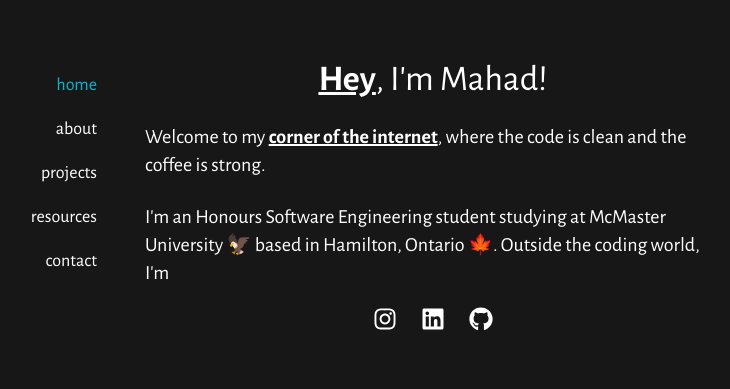
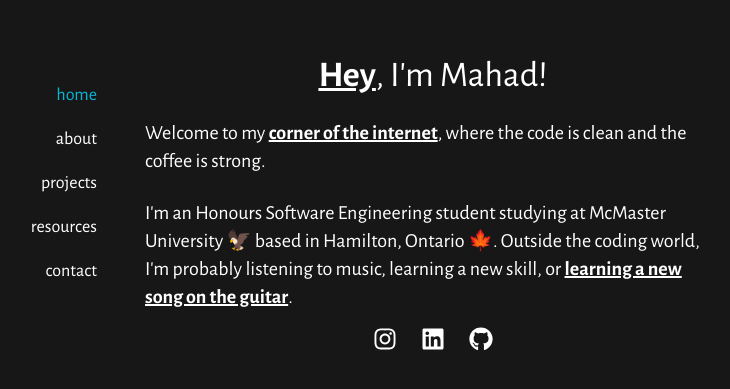
Before and after one commit to mahadhsn/Portfolio, a React app: page / in a window 1280 px wide. Shown: the part 105-494 px from the top of the page, without its empty margins (207-937 px from the left). Built offline with nearby package versions, Linux system fonts and the light colour scheme; the HTML template or start-up script is replaced by a standard one; a web font is replaced by a local one.

Commit message:
Add hobbies list

```diff
--- a/src/components/Layout.jsx
+++ b/src/components/Layout.jsx
@@ -4,7 +4,7 @@ import { Outlet } from "react-router-dom";
 
 const Layout = () => {
   return (
-    <div className="mt-40 max-h-[80vh] max-w-6xl mx-auto">
+    <div className="mt-40 max-h-[80vh] max-w-6xl min-w-screen mx-auto">
       <div className="flex items-center">
         <nav className="w-1/4 -ml-8">
           <Navbar />
--- a/src/consts.jsx
+++ b/src/consts.jsx
@@ -24,3 +24,19 @@ export const greetings = [
     { text: "こんにちは", flag: "🇯🇵" },
     { text: "안녕하세요", flag: "🇰🇷" },
   ];
+
+export const hobbies = [
+    "learning a new song on the guitar",
+    "figuring out how not to fall off a snowboard",
+    "totally not coding anyway - I swear",
+    "trying not to get lost while camping",
+    "getting stuck halfway up a climbing wall but loving it anyway",
+    "attempting to cook something edible",
+    "dreaming of coding from/for space someday",
+    "definitely not getting lost hiking",
+    "creating another Spotify playlist",
+    "learning a new hobby just to forget it a week later",
+    "staring at the stars through a telescope",
+    "finding new ways to chase the stars - literally and metaphorically",
+    "totally not procrastinating by adding to this list"
+]
--- a/src/pages/Home.jsx
+++ b/src/pages/Home.jsx
@@ -1,11 +1,14 @@
 import React from 'react'
 import { cornerOptions } from '../consts'
 import { greetings } from '../consts'
+import { hobbies } from '../consts'
 
 const Home = () => {
 
   const [currentCorner, setCurrentCorner] = React.useState(cornerOptions[0]);
   const [currentGreeting, setCurrentGreeting] = React.useState(greetings[0]);
+  const [currentHobby, setCurrentHobby] = React.useState(hobbies[0]);
+
 
   const handleCornerClick = () => {
     const nextIndex = (cornerOptions.indexOf(currentCorner) + 1) % cornerOptions.length;
@@ -15,6 +18,11 @@ const Home = () => {
   const handleGreetingClick = () => {
     const nextIndex = (greetings.indexOf(currentGreeting) + 1) % greetings.length;
     setCurrentGreeting(greetings[nextIndex]);
+  }
+
+  const handleHobbyClick = () => {
+    const nextIndex = (hobbies.indexOf(currentHobby) + 1) % hobbies.length;
+    setCurrentHobby(hobbies[nextIndex]);
   }
 
   return (
@@ -31,7 +39,8 @@ const Home = () => {
             , where the code is clean and the coffee is strong.
              </p>
           <p className='text-xl'>I'm an Honours Software Engineering student studying at McMaster University 🦅 based in
-            Hamilton, Ontario 🍁. Outside the coding world, I'm
+            Hamilton, Ontario 🍁. Outside the coding world, I'm probably listening to music, learning a new skill,
+            or <span className='underline cursor-pointer font-bold select-none' onClick={handleHobbyClick}>{currentHobby}</span>.
           </p>
         </span>
     </div>
```
